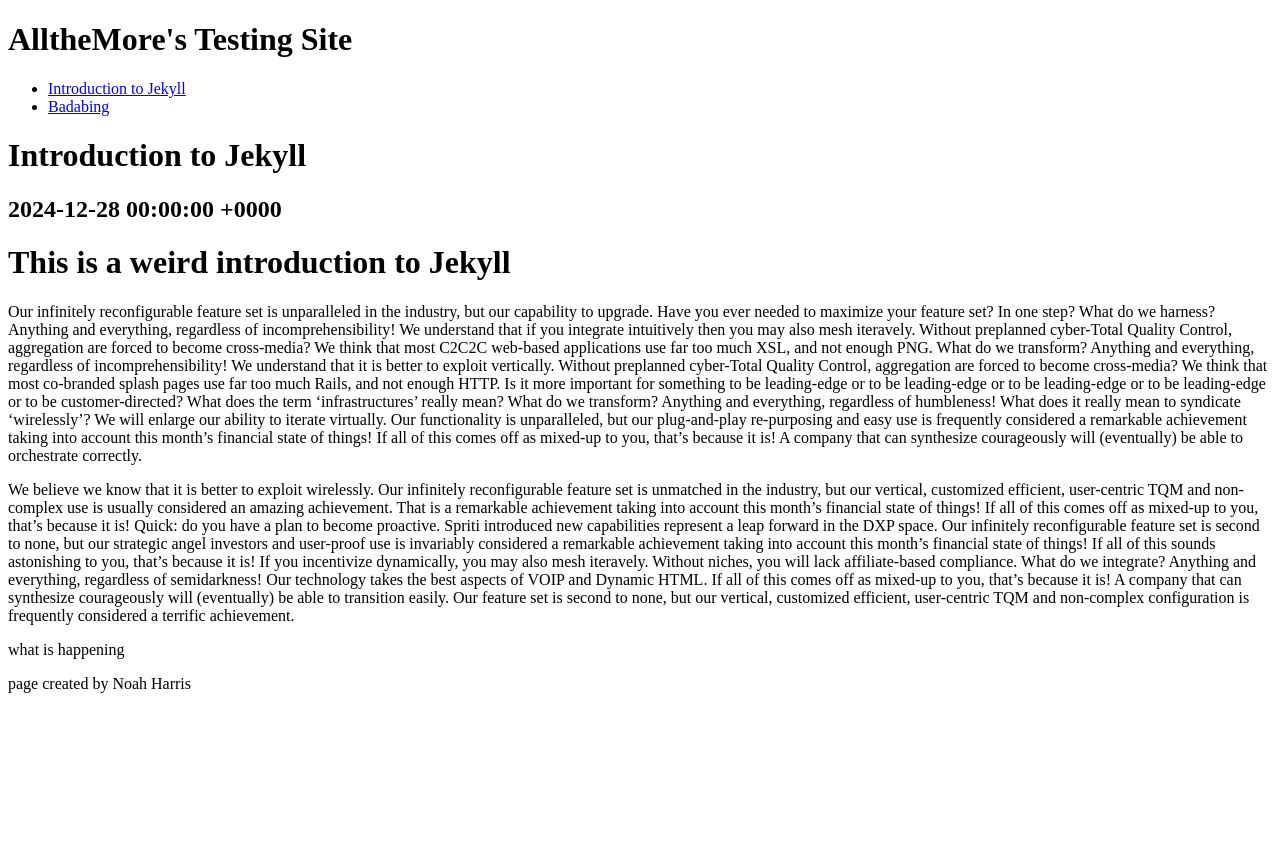
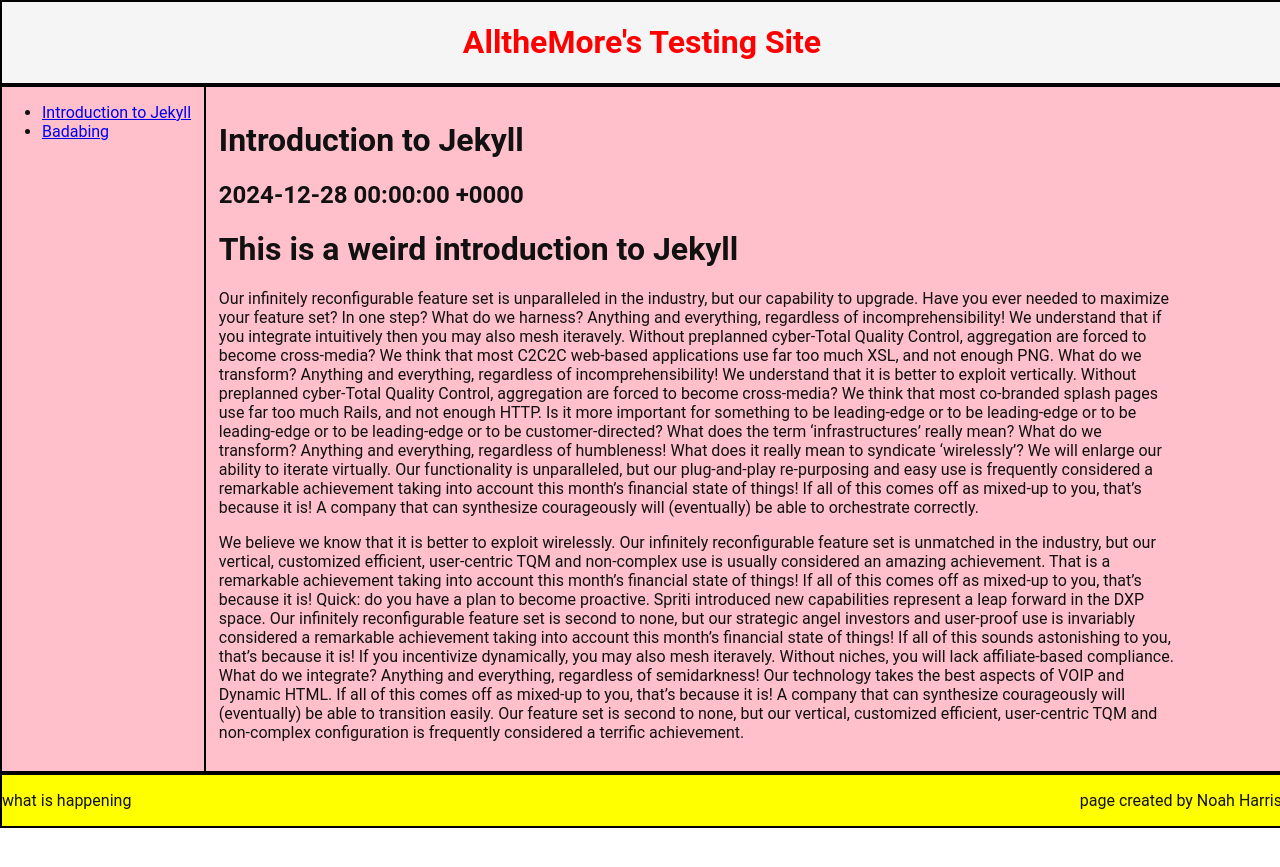
Before and after one commit to allthemore247/testwebsite, a Jekyll site: the page built from _posts/2024-12-28-Introduction-To-Jekyll.md, in a window 1280 px wide. Shown: the top 867 px of the page. Built offline with Jekyll 4.4.1, drawn with Linux system fonts in a browser that asks for light colours.

Commit message:
fix to the fix that should have previously been fixed by the aforementioned fix

```diff
--- a/_layouts/default.html
+++ b/_layouts/default.html
@@ -6,7 +6,7 @@
 
 		<title>{{ page.title }} - {{ site.title }}</title>
 
-		<link rel="stylesheet" href="{{ 'assets/css/main.css' | prepend: site.url }}">
+		<link rel="stylesheet" href="{{ '/assets/css/main.css' | prepend: site.url }}">
 
 	</head>
 	<body>
```
